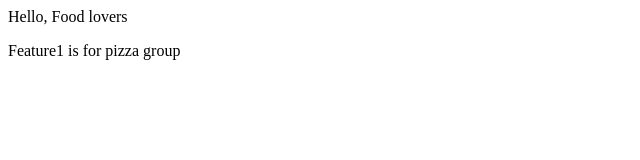
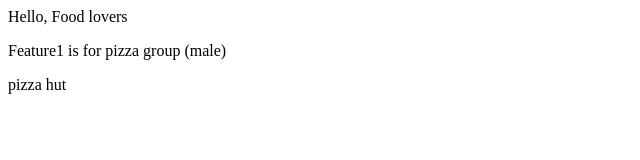
Before and after one commit to sanchika-tech/localfood, a plain HTML site: page index.html in a window 1280 px wide. Shown: the whole page, without its empty margins (0-640 px from the left). Drawn offline with Linux system fonts and the light colour scheme.

Commit message:
Added pizza

```diff
--- a/index.html
+++ b/index.html
@@ -1,2 +1,3 @@
 <p>Hello, Food lovers</p>
-<p>Feature1 is for pizza group</p>
+<p>Feature1 is for pizza group (male)</p>
+<p>pizza hut</p>
```
